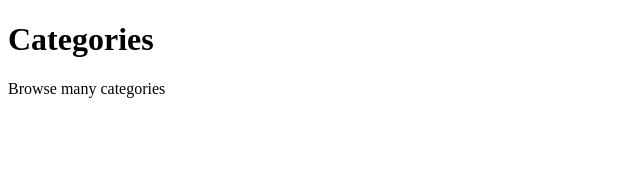
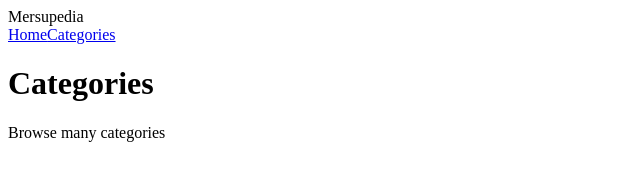
Before and after one commit to RZS2006/gatsby-wiki, a Gatsby site: page /categories in a window 1280 px wide. Shown: the whole page, without its empty margins (0-640 px from the left). Built offline with nearby package versions, Linux system fonts and the light colour scheme; Gatsby itself is replaced by a stand-in of ours.

Commit message:
add navbar

```diff
--- /dev/null
+++ b/src/components/Layout.js
@@ -0,0 +1,13 @@
+import React from 'react';
+import Navbar from './Navbar';
+
+const Layout = ({ children }) => {
+	return (
+		<div>
+			<Navbar />
+			{children}
+		</div>
+	);
+};
+
+export default Layout;
--- /dev/null
+++ b/src/components/Navbar.js
@@ -0,0 +1,16 @@
+import React from 'react';
+import { Link } from 'gatsby';
+
+const Navbar = () => {
+	return (
+		<nav>
+			<span>Mersupedia</span>
+			<div>
+				<Link to="/">Home</Link>
+				<Link to="/categories">Categories</Link>
+			</div>
+		</nav>
+	);
+};
+
+export default Navbar;
--- a/src/pages/categories.js
+++ b/src/pages/categories.js
@@ -1,11 +1,14 @@
 import React from 'react';
+import Layout from '../components/Layout';
 
 const CategoriesPage = () => {
 	return (
-		<div>
-			<h1>Categories</h1>
-			<p>Browse many categories</p>
-		</div>
+		<Layout>
+			<div>
+				<h1>Categories</h1>
+				<p>Browse many categories</p>
+			</div>
+		</Layout>
 	);
 };
 
```
Also changed, not shown: src/pages/404.js (+7 -4 lines), src/pages/index.js (+7 -4 lines).
